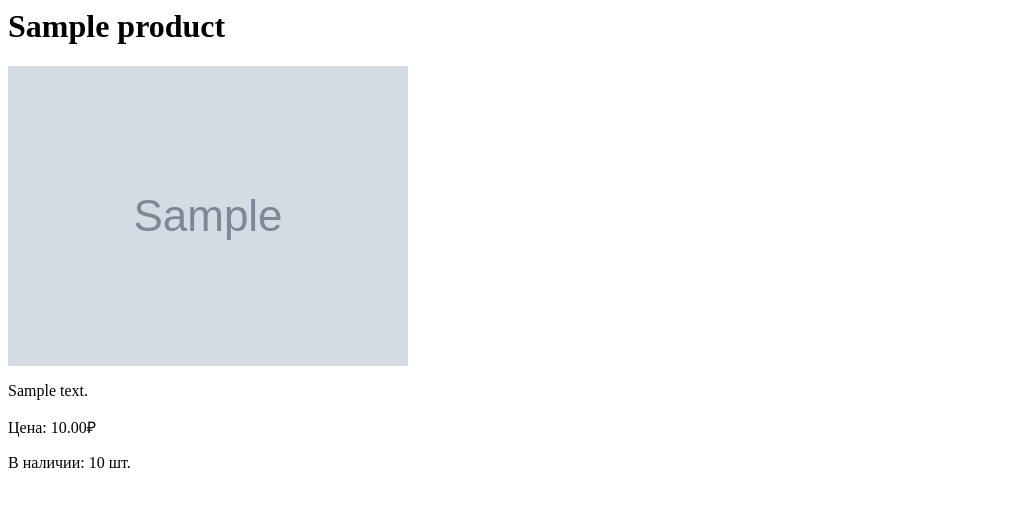
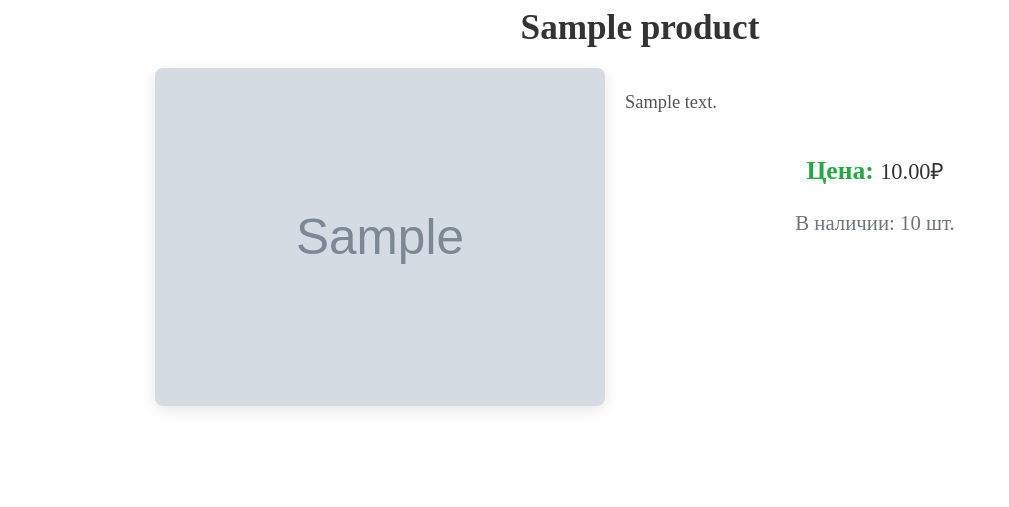
Before and after one commit to bekrahoon/shop_site, a Django app: template shop/templates/shop/product_detail.html in a window 1280 px wide. Shown: the top 507 px of the page, without its empty margins (0-1009 px from the left). Run offline with Django 5.2, Linux system fonts and the light colour scheme; the template is opened without the code that fills it: values that come from a table or form of the project are taken from there, others are empty; tables that the repository leaves empty hold one stand-in row (values such as "Sample post"); grey boxes marked "Sample" are stand-in pictures; parts of the project's set-up code (start-up, migrations or seed data) failed here and were passed over.

Commit message:
Add initial setup and product media files
- Added .env.example for environment variable configuration
- Included product image media files
- Created initial migration for the shop app
- Updated templates for category and product details
- Added shop URLs for routing
- Modified views and settings for new features
- Updated requirements.txt for dependencies

```diff
--- a/requirements.txt
+++ b/requirements.txt
@@ -1,3 +1,4 @@
 Django==5.1.4
 pillow==11.0.0
 python-decouple==3.8
+psycopg2==2.9.10
--- a/shop/templates/shop/product_detail.html
+++ b/shop/templates/shop/product_detail.html
@@ -1,5 +1,127 @@
-<h1>{{ product.name }}</h1>
-<img src="{{ product.image.url }}" alt="{{ product.name }}">
-<p>{{ product.description }}</p>
-<p>Цена: {{ product.price }}₽</p>
-<p>В наличии: {{ product.stock }} шт.</p>
+<h1 class="product-title">{{ product.name }}</h1>
+<div class="product-container">
+  <div class="product-image-container">
+    <img src="{{ product.image.url }}" alt="{{ product.name }}" class="product-image">
+  </div>
+  <div class="product-info">
+    <p class="product-description">{{ product.description }}</p>
+    <p class="product-price">Цена: <span>{{ product.price }}₽</span></p>
+    <p class="product-stock">В наличии: {{ product.stock }} шт.</p>
+  </div>
+</div>
+
+<!-- Custom styles -->
+<style>
+  /* Заголовок товара */
+  .product-title {
+    font-size: 2.2rem;
+    font-weight: 600;
+    color: #333;
+    margin-bottom: 20px;
+    text-align: center;
+  }
+
+  /* Контейнер для изображения товара */
+  .product-container {
+    display: flex;
+    flex-wrap: wrap;
+    justify-content: center;
+    gap: 20px;
+    margin-bottom: 30px;
+  }
+
+  /* Контейнер изображения */
+  .product-image-container {
+    flex: 1 1 350px;
+    max-width: 450px;
+    min-width: 300px;
+    display: flex;
+    justify-content: center;
+  }
+
+  /* Изображение товара */
+  .product-image {
+    width: 100%;
+    height: auto;
+    max-height: 400px;
+    object-fit: contain;
+    border-radius: 8px;
+    box-shadow: 0 4px 15px rgba(0, 0, 0, 0.1);
+  }
+
+  /* Информация о товаре */
+  .product-info {
+    flex: 1 1 350px;
+    max-width: 500px;
+    min-width: 300px;
+    display: flex;
+    flex-direction: column;
+    justify-content: flex-start;
+  }
+
+  /* Описание товара */
+  .product-description {
+    font-size: 1.15rem;
+    color: #555;
+    line-height: 1.8;
+    margin-bottom: 25px;
+    text-align: justify;
+  }
+
+  /* Цена товара */
+  .product-price {
+    font-size: 1.6rem;
+    font-weight: 700;
+    color: #28a745;
+    margin-bottom: 15px;
+    text-align: center;
+  }
+
+  .product-price span {
+    font-size: 1.4rem;
+    font-weight: normal;
+    color: #333;
+  }
+
+  /* Количество товара в наличии */
+  .product-stock {
+    font-size: 1.3rem;
+    color: #6c757d;
+    text-align: center;
+  }
+
+  /* Общие отступы */
+  .product-price, .product-stock {
+    margin-top: 10px;
+  }
+
+  /* Адаптивность на мобильных устройствах */
+  @media (max-width: 768px) {
+    .product-title {
+      font-size: 1.8rem;
+    }
+
+    .product-price {
+      font-size: 1.4rem;
+    }
+
+    .product-description {
+      font-size: 1rem;
+    }
+
+    .product-container {
+      flex-direction: column;
+      align-items: center;
+    }
+
+    .product-image-container {
+      max-width: 350px;
+      min-width: 100%;
+    }
+
+    .product-info {
+      max-width: 350px;
+      width: 100%;
+    }
+  }
+</style>
--- /dev/null
+++ b/shop/urls.py
@@ -0,0 +1,18 @@
+from django.conf.urls.static import static
+from django.conf import settings
+from django.urls import path
+from .views import IndexView, CategoryDetailView, ProductDetailView
+
+urlpatterns = [
+    path("", IndexView.as_view(), name="index"),
+    path(
+        "category/<int:category_id>/",
+        CategoryDetailView.as_view(),
+        name="category_detail",
+    ),
+    path(
+        "product/<int:product_id>/", ProductDetailView.as_view(), name="product_detail"
+    ),
+]
+if settings.DEBUG:
+    urlpatterns += static(settings.MEDIA_URL, document_root=settings.MEDIA_ROOT)
--- a/shop_project/urls.py
+++ b/shop_project/urls.py
@@ -17,8 +17,11 @@ Including another URLconf
 
 from django.contrib import admin
 from django.urls import path, include
+from django.conf import settings
+from django.conf.urls.static import static
 
 urlpatterns = [
     path("admin/", admin.site.urls),
     path("", include("shop.urls")),
 ]
+urlpatterns += static(settings.STATIC_URL, document_root=settings.STATIC_ROOT)
```
Also changed, not shown: shop/templates/shop/category_detail.html (+88 -6 lines), shop/templates/shop/index.html (+57 -3 lines), shop/views.py (+31 -14 lines), shop_project/settings.py (+7 -2 lines), media/products/51rp0nqaPoL._AC_SL1080_.jpg (added), products/51rp0nqaPoL._AC_SL1080_.jpg (added), shop/migrations/0001_initial.py (added), 1 other file.
